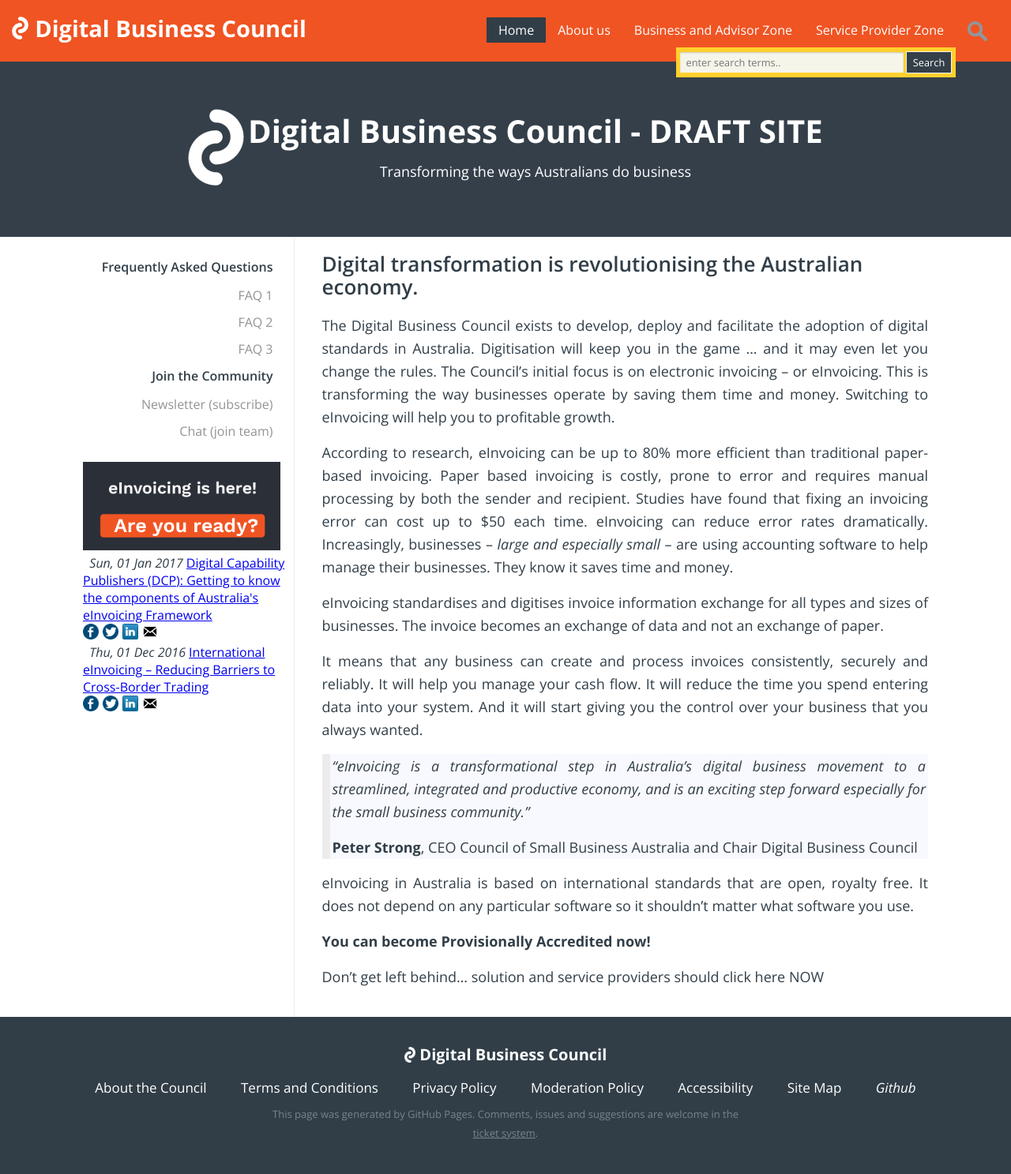
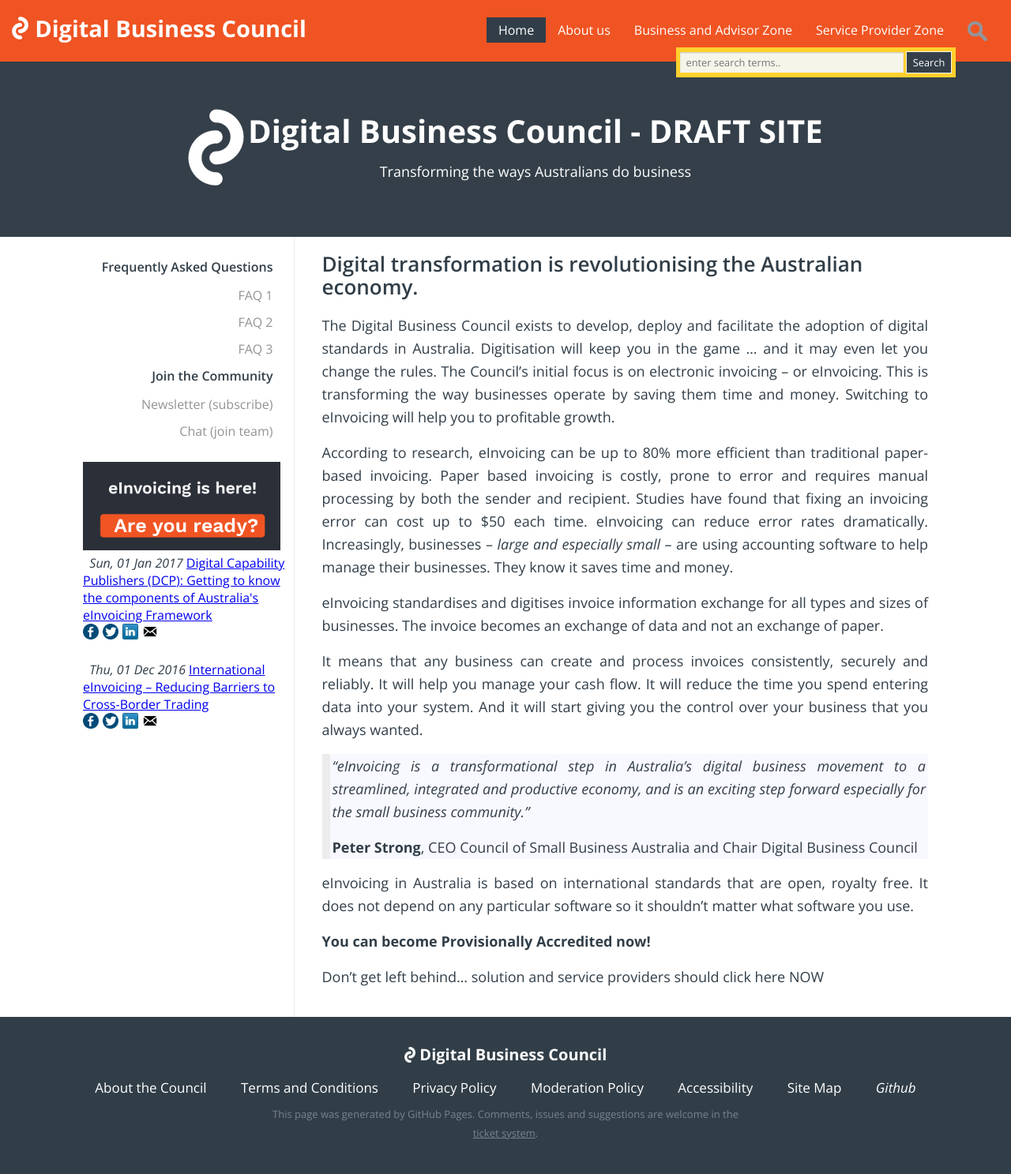
Before and after one commit to Digital-Business-Council/Digital-Business-Council.github.io, a Jekyll site: the page built from index.md, in a window 1280 px wide. Shown: the whole page at 79% size. Built offline with Jekyll 4.4.1, drawn with Linux system fonts in a browser that asks for light colours; our own code applies the rules of GitHub Pages for plain Markdown files.

Commit message:
Update sidebar-menu.html

```diff
--- a/_includes/sidebar-menu.html
+++ b/_includes/sidebar-menu.html
@@ -13,7 +13,7 @@
 
 <ul>
   {% for blog-page in site.posts %}
-    <div class="blog-excerpt">
+    <div class="news-block">
         <i>&nbsp;&nbsp;{{ blog-page.date | date: "%a, %d %b %Y" }}</i>
         <a href="{{ blog-page.url | absolute_url }}">{{ blog-page.title }}</a>
 
@@ -33,6 +33,7 @@
     </td>
     </tr>
     </table>
+        <br>
     </div>
   {% endfor %}
 </ul>
```
